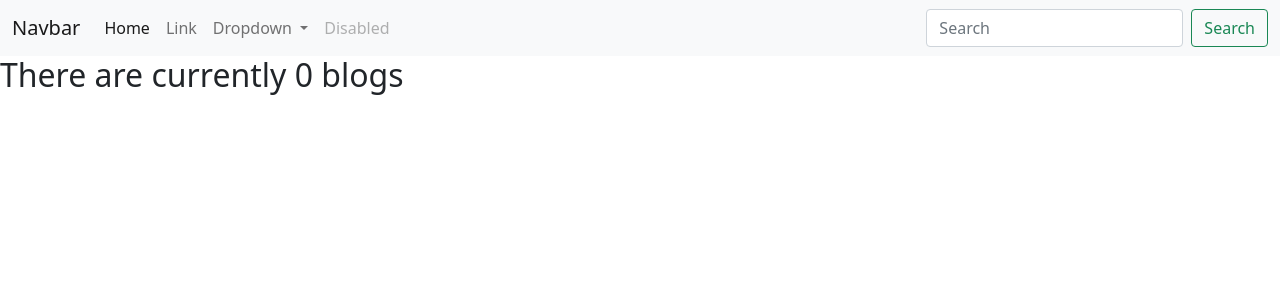
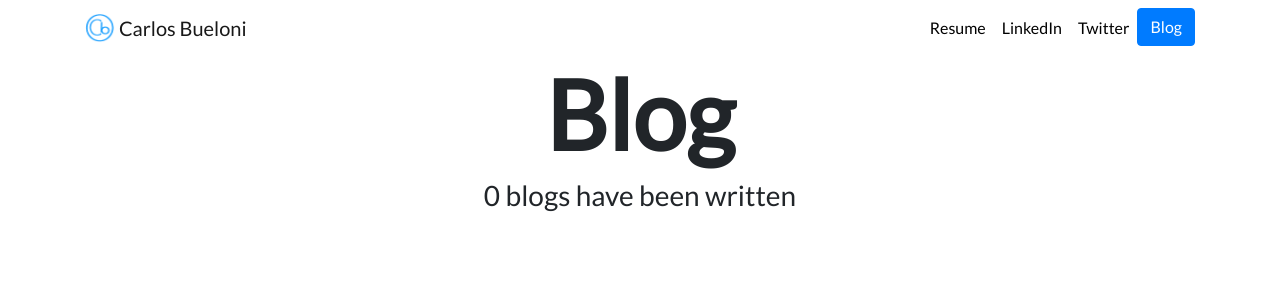
Before and after one commit to CarlosBueloni/personal-portfolio, a Django app: page /blog/ in a window 1280 px wide. Shown: the top 300 px of the page. Run offline with Django 3.2, Linux system fonts and the light colour scheme; data that the repository does not hold is empty; some libraries are stand-ins or nearby versions.

Commit message:
Add styling to templates

```diff
--- a/blog/Templates/blog/all_blogs.html
+++ b/blog/Templates/blog/all_blogs.html
@@ -1,14 +1,23 @@
-{% extends 'portfolio/base.html'%}
+{% extends "portfolio/base.html" %}
 
-{% block content%}
+{% load static %}
 
-<h2>There are currently {{blog_count}} blog{{blog_count|pluralize}}</h2>
+{% block content %}
 
-    {% for blog in blogs %}
-    <a href="{% url 'blog:detail' blog.id %}"><h1>{{blog.title}}</h1></a>
-    <h3>{{ blog.date|date:'M d Y'|upper  }}</h3>
-    <p>{{blog.description|striptags|truncatechars:100}}</p>
+<h1 id="blogtitle" class="font-weight-bold text-center">Blog</h1>
 
-    {% endfor %}
+<h3 class="text-center mb-5">{{ blogs.count }} blog{{ blogs.count|pluralize }} have been written</h3>
 
-    {% endblock %}
+{% for blog in blogs %}
+<div class="row justify-content-center my-3">
+  <div class="col-md-10">
+    <a href="{% url 'blog:detail' blog.id %}">
+      <h2>{{ blog.title }}</h2>
+    </a>
+    <h5 class="text-muted">{{ blog.date|date:'M d Y'|upper }}</h5>
+    <h4>{{ blog.description|striptags|truncatechars:100 }}</h4>
+  </div>
+</div>
+{% endfor %}
+
+{% endblock %}
--- a/blog/views.py
+++ b/blog/views.py
@@ -3,7 +3,7 @@ from .models import Blog
 # Create your views here.
 def all_blogs(request):
     blog_count = Blog.objects.count
-    blogs = Blog.objects.order_by('-date')[:5]
+    blogs = Blog.objects.order_by('-date')
     return render(request, 'blog/all_blogs.html', {'blogs':blogs, 'blog_count':blog_count})
 
 def detail(request, blog_id):
--- a/portfolio/Templates/portfolio/base.html
+++ b/portfolio/Templates/portfolio/base.html
@@ -1,57 +1,62 @@
 {% load static %}
-
 <!doctype html>
 <html lang="en">
+
 <head>
   <!-- Required meta tags -->
   <meta charset="utf-8">
-    <meta name="viewport" content="width=device-width, initial-scale=1">
+  <meta name="viewport" content="width=device-width, initial-scale=1, shrink-to-fit=no">
 
   <!-- Bootstrap CSS -->
-    <link href="https://cdn.jsdelivr.net/npm/bootstrap@5.1.3/dist/css/bootstrap.min.css" rel="stylesheet" integrity="sha384-1BmE4kWBq78iYhFldvKuhfTAU6auU8tT94WrHftjDbrCEXSU1oBoqyl2QvZ6jIW3" crossorigin="anonymous">
+  <link rel="stylesheet" href="https://stackpath.bootstrapcdn.com/bootstrap/4.4.1/css/bootstrap.min.css" integrity="sha384-Vkoo8x4CGsO3+Hhxv8T/Q5PaXtkKtu6ug5TOeNV6gBiFeWPGFN9MuhOf23Q9Ifjh" crossorigin="anonymous">
 
-    <title>Hello, world!</title>
+  <link rel="stylesheet" href="{% static "portfolio/custom.css" %}">
+
+  <link href="https://fonts.googleapis.com/css?family=Lato&display=swap" rel="stylesheet">
+
+  <link rel="icon" type="image/png" href="{% static "portfolio/Logo.png" %}">
+
+  <title>Carlos Bueloni</title>
 </head>
+
 <body>
-    <nav class="navbar navbar-expand-lg navbar-light bg-light">
-        <div class="container-fluid">
-          <a class="navbar-brand" href="#">Navbar</a>
-          <button class="navbar-toggler" type="button" data-bs-toggle="collapse" data-bs-target="#navbarSupportedContent" aria-controls="navbarSupportedContent" aria-expanded="false" aria-label="Toggle navigation">
+
+  <nav id="topNav" class="navbar navbar-expand-md navbar-light">
+    <div class="container">
+      <a class="navbar-brand" href="{% url 'home' %}">
+        <img src="{% static "portfolio/Logo.png" %}" width="30" height="30" class="d-inline-block align-top" alt="Nick's Logo">
+        <span>Carlos Bueloni</span>
+      </a>
+      <button class="navbar-toggler" type="button" data-toggle="collapse" data-target="#navbarNav" aria-controls="navbarNav" aria-expanded="false" aria-label="Toggle navigation">
         <span class="navbar-toggler-icon"></span>
       </button>
-          <div class="collapse navbar-collapse" id="navbarSupportedContent">
-            <ul class="navbar-nav me-auto mb-2 mb-lg-0">
+      <div class="collapse navbar-collapse text-center" id="navbarNav">
+        <ul class="navbar-nav ml-auto">
           <li class="nav-item">
-                <a class="nav-link active" aria-current="page" href="#">Home</a>
+            <a class="nav-link" href="{% static "portfolio/CV.pdf" %}" target="_blank">Resume</a>
           </li>
           <li class="nav-item">
-                <a class="nav-link" href="#">Link</a>
-              </li>
-              <li class="nav-item dropdown">
-                <a class="nav-link dropdown-toggle" href="#" id="navbarDropdown" role="button" data-bs-toggle="dropdown" aria-expanded="false">
-                  Dropdown
-                </a>
-                <ul class="dropdown-menu" aria-labelledby="navbarDropdown">
-                  <li><a class="dropdown-item" href="#">Action</a></li>
-                  <li><a class="dropdown-item" href="#">Another action</a></li>
-                  <li><hr class="dropdown-divider"></li>
-                  <li><a class="dropdown-item" href="#">Something else here</a></li>
-                </ul>
+            <a class="nav-link" href="https://www.linkedin.com/in/carlos-bueloni-31378391/" target="_blank">LinkedIn</a>
           </li>
           <li class="nav-item">
-                <a class="nav-link disabled">Disabled</a>
+            <a class="nav-link" href="https://twitter.com/cadu95" target="_blank">Twitter</a>
+          </li>
+          <li>
+            <a role="button" href="{% url 'blog:all_blogs' %}" class="btn btn-primary">Blog</a>
           </li>
         </ul>
-            <form class="d-flex">
-              <input class="form-control me-2" type="search" placeholder="Search" aria-label="Search">
-              <button class="btn btn-outline-success" type="submit">Search</button>
-            </form>
       </div>
     </div>
   </nav>
+  <div class="container">
+    {% block content %}{% endblock %}
+  </div>
 
-      {% block content %}{%endblock%}
+  <!-- Optional JavaScript -->
+  <!-- jQuery first, then Popper.js, then Bootstrap JS -->
+  <script src="https://code.jquery.com/jquery-3.4.1.slim.min.js" integrity="sha384-J6qa4849blE2+poT4WnyKhv5vZF5SrPo0iEjwBvKU7imGFAV0wwj1yYfoRSJoZ+n" crossorigin="anonymous"></script>
+  <script src="https://cdn.jsdelivr.net/npm/popper.js@1.16.0/dist/umd/popper.min.js" integrity="sha384-Q6E9RHvbIyZFJoft+2mJbHaEWldlvI9IOYy5n3zV9zzTtmI3UksdQRVvoxMfooAo" crossorigin="anonymous"></script>
+  <script src="https://stackpath.bootstrapcdn.com/bootstrap/4.4.1/js/bootstrap.min.js" integrity="sha384-wfSDF2E50Y2D1uUdj0O3uMBJnjuUD4Ih7YwaYd1iqfktj0Uod8GCExl3Og8ifwB6" crossorigin="anonymous"></script>
+</body>
 
-    <script src="https://cdn.jsdelivr.net/npm/bootstrap@5.1.3/dist/js/bootstrap.bundle.min.js" integrity="sha384-ka7Sk0Gln4gmtz2MlQnikT1wXgYsOg+OMhuP+IlRH9sENBO0LRn5q+8nbTov4+1p" crossorigin="anonymous"></script>
-  </body>
 </html>
--- /dev/null
+++ b/portfolio/static/portfolio/custom.css
@@ -0,0 +1,24 @@
+.navbar-nav .nav-link {
+    color: rgba(0,0,0,1) !important;
+}
+
+.navbar-nav .nav-link:hover {
+    color: rgba(0,0,0,.5) !important;
+}
+
+body {
+    font-family: 'Lato', sans-serif;
+}
+
+#blogtitle {
+    font-size: 6rem;
+}
+
+@media (min-width: 992px) {
+    #hometext {
+        font-size: 4rem;
+    }
+    #blogdetailtitle {
+        font-size: 5rem;
+    }
+}
```
Also changed, not shown: blog/Templates/blog/detail.html (+9 -5 lines), portfolio/Templates/portfolio/home.html (+35 -16 lines), portfolio/static/portfolio/Logo.png (added). Lines whose indentation alone changed are shown as unchanged.
